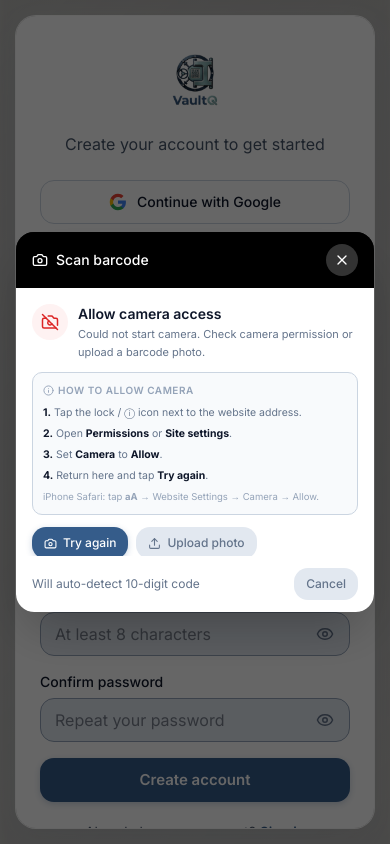
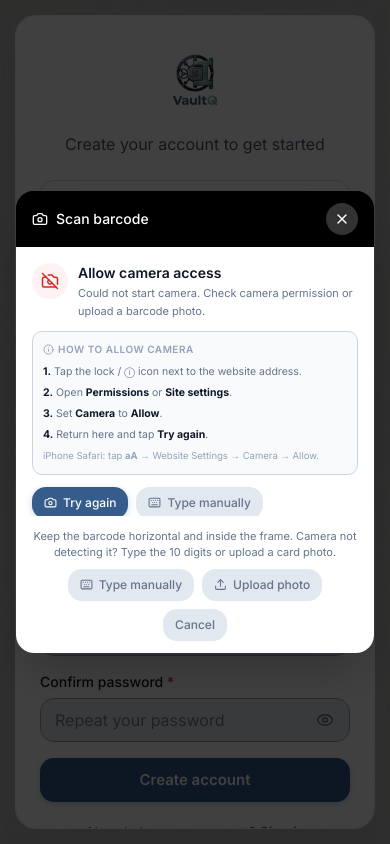
Before and after one commit to yi041121/vaultq, a Next.js app: page /register in a window 390 px wide. Both pictures are taken after a click on the button 328 px from the left and 492 px from the top of the page. Built offline with nearby package versions, Linux system fonts and the light colour scheme.

Commit message:
fix: improve phone barcode scanner fallback
- add Type manually and Upload photo actions inside the scanner
- close the scanner and focus the barcode field for manual entry
- clarify barcode positioning and camera guidance
- mark every sign-up field as required with a red asterisk

```diff
--- a/src/app/(auth)/register/page.tsx
+++ b/src/app/(auth)/register/page.tsx
@@ -345,7 +345,7 @@ export default function RegisterPage() {
 
           <form onSubmit={handleSubmit} className="space-y-4">
             <div className="space-y-1.5">
-              <label htmlFor="name" className="text-sm font-medium block" style={{ color: c.text }}>Name</label>
+              <label htmlFor="name" className="text-sm font-medium block" style={{ color: c.text }}>Name <span style={{ color: c.danger }}>*</span></label>
               <VInput
                 id="name" type="text" placeholder="John Doe" required autoFocus maxLength={NAME_MAX_LENGTH}
                 style={{ borderColor: nameError ? c.danger : "#94a3b8", backgroundColor: c.borderLight, color: c.text, boxShadow: "none" }}
@@ -358,7 +358,7 @@ export default function RegisterPage() {
             </div>
             <div className="space-y-1.5">
               <label htmlFor="email" className="text-sm font-medium block" style={{ color: c.text }}>
-                Student email
+                Student email <span style={{ color: c.danger }}>*</span>
               </label>
               <div className="relative">
                 <VInput
@@ -447,7 +447,7 @@ export default function RegisterPage() {
             </div>
 
             <div className="space-y-1.5">
-              <label htmlFor="password" className="text-sm font-medium block" style={{ color: c.text }}>Password</label>
+              <label htmlFor="password" className="text-sm font-medium block" style={{ color: c.text }}>Password <span style={{ color: c.danger }}>*</span></label>
               <div className="relative">
                 <VInput
                   id="password" type={showPassword ? "text" : "password"} placeholder="At least 8 characters" required minLength={8}
@@ -467,7 +467,7 @@ export default function RegisterPage() {
               </div>
             </div>
             <div className="space-y-1.5">
-              <label htmlFor="confirmPassword" className="text-sm font-medium block" style={{ color: c.text }}>Confirm password</label>
+              <label htmlFor="confirmPassword" className="text-sm font-medium block" style={{ color: c.text }}>Confirm password <span style={{ color: c.danger }}>*</span></label>
               <div className="relative">
                 <VInput
                   id="confirmPassword" type={showConfirmPassword ? "text" : "password"} placeholder="Repeat your password" required
@@ -533,6 +533,14 @@ export default function RegisterPage() {
         onClose={() => setShowCamera(false)}
         onDetect={(code) => { updateBarcode(code); flashBarcodeSuccess(); }}
         onUseUpload={() => { setShowCamera(false); fileRef.current?.click(); }}
+        onManualEntry={() => {
+          setShowCamera(false);
+          setTimeout(() => {
+            const el = document.getElementById("cardBarcode") as HTMLInputElement | null;
+            el?.scrollIntoView({ block: "center", behavior: "smooth" });
+            el?.focus();
+          }, 150);
+        }}
       />
       <div id="vaultq-file-reader-temp" className="hidden" />
 
--- a/src/app/dashboard/student/profile/page.tsx
+++ b/src/app/dashboard/student/profile/page.tsx
@@ -256,6 +256,7 @@ export default function StudentProfile() {
                   <div className="relative flex-1">
                     <Barcode size={15} className="absolute left-3.5 top-1/2 -translate-y-1/2 pointer-events-none" style={{ color: c.textLight }} />
                     <VInput
+                      id="profile-card-barcode"
                       type="text"
                       placeholder={barcodeEditing ? "Enter 10-digit barcode" : "Tap to enter or show barcode"}
                       maxLength={10}
@@ -385,6 +386,15 @@ export default function StudentProfile() {
         onClose={() => setShowCamera(false)}
         onDetect={(code) => { setBarcode(code); setBarcodeError(null); setBarcodeFromImage(true); }}
         onUseUpload={() => { setShowCamera(false); fileRef.current?.click(); }}
+        onManualEntry={() => {
+          setShowCamera(false);
+          setBarcodeEditing(true);
+          setTimeout(() => {
+            const el = document.getElementById("profile-card-barcode") as HTMLInputElement | null;
+            el?.scrollIntoView({ block: "center", behavior: "smooth" });
+            el?.focus();
+          }, 150);
+        }}
       />
       {showBarcodeCard && (
         <StudentBarcodeModal
--- a/src/components/barcode-scanner.tsx
+++ b/src/components/barcode-scanner.tsx
@@ -1,7 +1,7 @@
 "use client";
 
 import { useEffect, useRef, useState } from "react";
-import { X, Camera, CameraOff, Info, Upload } from "lucide-react";
+import { X, Camera, CameraOff, Info, Upload, Keyboard } from "lucide-react";
 import { VButton, vcolors as c } from "@/components/ui/vault";
 
 interface Props {
@@ -9,6 +9,7 @@ interface Props {
   onDetect: (code: string) => void;
   onClose: () => void;
   onUseUpload?: () => void;
+  onManualEntry?: () => void;
 }
 
 function extractBarcode(raw: string): string | null {
@@ -18,7 +19,7 @@ function extractBarcode(raw: string): string | null {
   return m ? m[0] : null;
 }
 
-export default function BarcodeScanner({ open, onDetect, onClose, onUseUpload }: Props) {
+export default function BarcodeScanner({ open, onDetect, onClose, onUseUpload, onManualEntry }: Props) {
   const videoRef = useRef<HTMLVideoElement>(null);
   const [error, setError] = useState<string | null>(null);
   const [permissionDenied, setPermissionDenied] = useState(false);
@@ -176,9 +177,9 @@ export default function BarcodeScanner({ open, onDetect, onClose, onUseUpload }:
 
   return (
     <div className="fixed inset-0 z-50 flex items-center justify-center p-4">
-      <div className="absolute inset-0 bg-black/60" onClick={onClose} />
-      <div className="relative w-full max-w-md rounded-2xl overflow-hidden bg-black shadow-2xl">
-        <div className="flex items-center justify-between px-4 py-3 bg-black/80">
+      <div className="absolute inset-0 bg-black/75" onClick={onClose} />
+      <div className="relative w-full max-w-md max-h-[92dvh] rounded-2xl overflow-hidden bg-black shadow-2xl flex flex-col">
+        <div className="flex items-center justify-between px-4 py-3 bg-black/80 shrink-0">
           <span className="text-sm font-medium text-white flex items-center gap-2"><Camera size={16} /> Scan barcode</span>
           <button type="button" onClick={onClose} className="w-8 h-8 rounded-full bg-white/20 text-white flex items-center justify-center hover:bg-white/30 transition-colors duration-200 cursor-pointer">
             <X size={16} />
@@ -230,6 +231,9 @@ export default function BarcodeScanner({ open, onDetect, onClose, onUseUpload }:
 
               <div className="flex flex-wrap items-center gap-2 mt-3">
                 <VButton size="sm" onClick={() => void start()}><Camera size={13} /> Try again</VButton>
+                {onManualEntry && (
+                  <VButton variant="secondary" size="sm" onClick={onManualEntry}><Keyboard size={13} /> Type manually</VButton>
+                )}
                 {onUseUpload && (
                   <VButton variant="secondary" size="sm" onClick={onUseUpload}><Upload size={13} /> Upload photo</VButton>
                 )}
@@ -237,14 +241,24 @@ export default function BarcodeScanner({ open, onDetect, onClose, onUseUpload }:
             </div>
           )}
           {!error && scanning && (
-            <p className="absolute bottom-3 left-1/2 -translate-x-1/2 z-10 text-xs font-medium text-white bg-black/60 px-3 py-1.5 rounded-full whitespace-nowrap">
-              Point camera at barcode — 10 digits e.g. 2000132602
+            <p className="absolute bottom-3 left-1/2 -translate-x-1/2 z-10 text-[11px] font-medium text-white bg-black/60 px-3 py-1.5 rounded-full text-center w-[90%]">
+              Hold the card steady inside the frame — avoid glare
             </p>
           )}
         </div>
-        <div className="px-4 py-3 bg-white flex items-center justify-between">
-          <p className="text-xs" style={{ color: c.textMuted }}>Will auto-detect 10-digit code</p>
-          <VButton variant="secondary" size="sm" onClick={onClose}>Cancel</VButton>
+        <div className="px-4 py-3 bg-white shrink-0 space-y-2">
+          <p className="text-[11px] text-center" style={{ color: c.textMuted }}>
+            Keep the barcode horizontal and inside the frame. Camera not detecting it? Type the 10 digits or upload a card photo.
+          </p>
+          <div className="flex flex-wrap items-center justify-center gap-2">
+            {onManualEntry && (
+              <VButton variant="secondary" size="sm" onClick={onManualEntry}><Keyboard size={13} /> Type manually</VButton>
+            )}
+            {onUseUpload && (
+              <VButton variant="secondary" size="sm" onClick={onUseUpload}><Upload size={13} /> Upload photo</VButton>
+            )}
+            <VButton variant="secondary" size="sm" onClick={onClose}>Cancel</VButton>
+          </div>
         </div>
       </div>
     </div>
```
